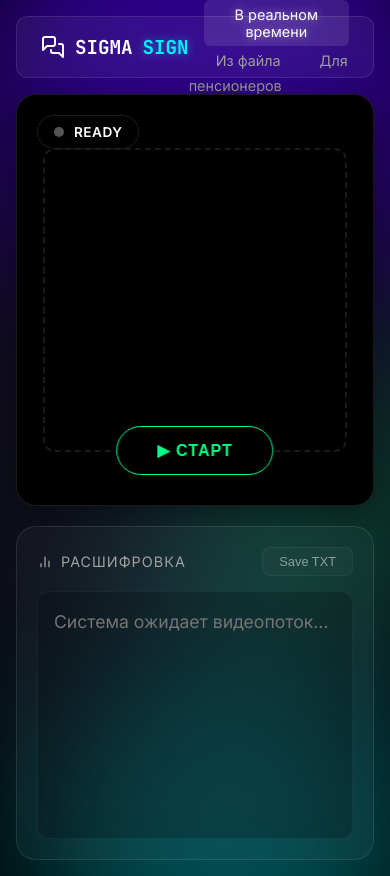
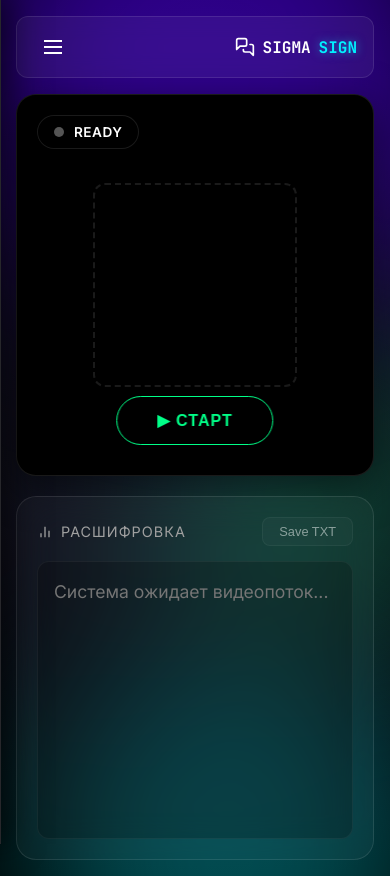
Before and after one commit to HSE-SignLanguage/frontend, a Vue app: page / in a window 390 px wide. Built offline with nearby package versions, Linux system fonts and the light colour scheme; no server answers.

Commit message:
Update ModernView.vue

```diff
--- a/src/views/ModernView.vue
+++ b/src/views/ModernView.vue
@@ -7,8 +7,8 @@
       <div class="orb orb-3"></div>
     </div>
 
-    <!-- Шапка -->
-    <header>
+    <!-- Десктопный хедер (виден только на десктопе) -->
+    <header class="desktop-header">
       <div class="logo">
         <svg width="24" height="24" viewBox="0 0 24 24" fill="none" stroke="white" stroke-width="2" stroke-linecap="round" stroke-linejoin="round">
           <path d="M14 9a2 2 0 0 1-2 2H6l-4 4V4c0-1.1.9-2 2-2h8a2 2 0 0 1 2 2v5Z"/>
@@ -22,6 +22,49 @@
         <router-link to="/simple/" class="nav-link">Для пенсионеров</router-link>
       </nav>
     </header>
+
+    <!-- Мобильный хедер (виден только на мобилке) -->
+    <div class="mobile-header">
+      <button class="menu-toggle" @click="toggleMobileMenu">
+        <svg width="24" height="24" viewBox="0 0 24 24" fill="none" stroke="white" stroke-width="2">
+          <line x1="3" y1="12" x2="21" y2="12"></line>
+          <line x1="3" y1="6" x2="21" y2="6"></line>
+          <line x1="3" y1="18" x2="21" y2="18"></line>
+        </svg>
+      </button>
+      <div class="mobile-logo">
+        <svg width="20" height="20" viewBox="0 0 24 24" fill="none" stroke="white" stroke-width="2" stroke-linecap="round" stroke-linejoin="round">
+          <path d="M14 9a2 2 0 0 1-2 2H6l-4 4V4c0-1.1.9-2 2-2h8a2 2 0 0 1 2 2v5Z"/>
+          <path d="M18 9h2a2 2 0 0 1 2 2v11l-4-4h-6a2 2 0 0 1-2-2v-1"/>
+        </svg>
+        SIGMA<span>SIGN</span>
+      </div>
+    </div>
+
+    <!-- Мобильное меню (видно только на мобилке) -->
+    <div class="mobile-menu" :class="{ active: isMobileMenuOpen }">
+      <div class="mobile-menu-header">
+        <div class="mobile-menu-logo">
+          <svg width="28" height="28" viewBox="0 0 24 24" fill="none" stroke="white" stroke-width="2" stroke-linecap="round" stroke-linejoin="round">
+            <path d="M14 9a2 2 0 0 1-2 2H6l-4 4V4c0-1.1.9-2 2-2h8a2 2 0 0 1 2 2v5Z"/>
+            <path d="M18 9h2a2 2 0 0 1 2 2v11l-4-4h-6a2 2 0 0 1-2-2v-1"/>
+          </svg>
+          SIGMA<span>SIGN</span>
+        </div>
+        <button class="menu-close" @click="toggleMobileMenu">
+          <svg width="24" height="24" viewBox="0 0 24 24" fill="none" stroke="white" stroke-width="2">
+            <line x1="18" y1="6" x2="6" y2="18"></line>
+            <line x1="6" y1="6" x2="18" y2="18"></line>
+          </svg>
+        </button>
+      </div>
+      <nav class="mobile-nav">
+        <button @click="setMode('camera'); toggleMobileMenu();" :class="{ active: mode === 'camera' }">В реальном времени</button>
+        <button @click="setMode('upload'); toggleMobileMenu();" :class="{ active: mode === 'upload' }">Из файла</button>
+        <router-link to="/simple/" class="mobile-nav-link" @click="toggleMobileMenu">Для пенсионеров</router-link>
+      </nav>
+    </div>
+    <div class="mobile-menu-overlay" :class="{ active: isMobileMenuOpen }" @click="toggleMobileMenu"></div>
 
     <main class="content-wrapper">
 
@@ -186,14 +229,12 @@
 </template>
 
 <script setup>
-import { ref, onMounted, onUnmounted, watch } from 'vue';
+import { ref, onMounted, onUnmounted } from 'vue';
 
-// --- Конфигурация ---
 const API_BASE = import.meta.env.VITE_API_BASE_URL;
 const FPS = 24;
 
-// --- State ---
-const mode = ref('camera'); // 'camera' | 'upload'
+const mode = ref('camera');
 const isStreaming = ref(false);
 const statusText = ref('Ready');
 const transcribedText = ref('');
@@ -207,18 +248,16 @@ const isUploading = ref(false);
 const isPolling = ref(false);
 const isDragOver = ref(false);
 const processingProgress = ref(0);
+const isMobileMenuOpen = ref(false);
 
-// --- Refs ---
 const videoEl = ref(null);
 const canvasEl = ref(null);
 const fileInput = ref(null);
 
-// --- WebSocket Vars ---
 let ws = null;
 let intervalId = null;
 let pollInterval = null;
 
-// --- Helper: URL Builder ---
 const getWsUrl = () => {
   let url = API_BASE.replace(/\/$/, '');
   if (url.startsWith('https')) {
@@ -229,12 +268,10 @@ const getWsUrl = () => {
   return `${url}/socket`;
 };
 
-// --- Helper: API URL ---
 const getApiUrl = (endpoint) => {
   return `${API_BASE.replace(/\/$/, '')}${endpoint}`;
 };
 
-// --- Lifecycle ---
 onMounted(async () => {
   if (mode.value === 'camera') {
     await initCamera();
@@ -246,7 +283,6 @@ onUnmounted(() => {
   stopPolling();
 });
 
-// --- Camera Logic (остается без изменений) ---
 async function initCamera() {
   if (mode.value !== 'camera') return;
   try {
@@ -281,6 +317,10 @@ function setMode(newMode) {
       videoEl.value.srcObject = null;
     }
   }
+}
+
+function toggleMobileMenu() {
+  isMobileMenuOpen.value = !isMobileMenuOpen.value;
 }
 
 function toggleStream() {
@@ -355,7 +395,6 @@ function sendFrame() {
   }, 'image/jpeg', 0.5);
 }
 
-// --- Upload Logic ---
 function triggerFileUpload() {
   if (fileInput.value) fileInput.value.click();
 }
@@ -439,10 +478,8 @@ async function startPolling() {
   if (pollInterval) clearInterval(pollInterval);
   isPolling.value = true;
 
-  // Первый опрос сразу
   await pollJobStatus();
 
-  // Затем каждые 2 секунды
   pollInterval = setInterval(async () => {
     await pollJobStatus();
   }, 2000);
@@ -468,15 +505,12 @@ async function pollJobStatus() {
     jobStatus.value = data.status;
     jobError.value = data.error || null;
 
-    // Обновляем прогресс
     if (data.total_batches && data.processed_batches) {
       processingProgress.value = Math.round((data.processed_batches / data.total_batches) * 100);
     }
 
-    // Если обработка завершена
     if (data.status === 'completed') {
       stopPolling();
-      // Автоматически загружаем текст
       loadTranscription();
     } else if (data.status === 'failed') {
       stopPolling();
@@ -547,7 +581,6 @@ function getStatusText(status) {
   return statusMap[status] || status;
 }
 
-// --- Export ---
 function downloadText() {
   if (!transcribedText.value) return;
   const blob = new Blob([transcribedText.value], { type: 'text/plain' });
@@ -588,8 +621,8 @@ function downloadText() {
 .orb-2 { width: 400px; height: 400px; background: #00f2ff; bottom: -20%; right: -10%; opacity: 0.3; }
 .orb-3 { width: 300px; height: 300px; background: #00ff88; top: 40%; left: 40%; opacity: 0.2; }
 
-/* --- Header --- */
-header {
+/* --- Desktop Header (только для десктопа) --- */
+.desktop-header {
   display: flex; justify-content: space-between; align-items: center;
   padding: 0 24px; height: 60px; z-index: 10;
   background: rgba(255,255,255,0.05); backdrop-filter: blur(10px);
@@ -610,6 +643,11 @@ nav button, .nav-link {
 nav button.active, .nav-link:hover {
   color: white; background: rgba(255,255,255,0.1);
   text-shadow: 0 0 10px rgba(255,255,255,0.5);
+}
+
+/* --- Mobile Header (скрыт на десктопе) --- */
+.mobile-header {
+  display: none;
 }
 
 /* --- Layout --- */
@@ -1013,12 +1051,177 @@ video { width: 100%; height: 100%; object-fit: cover; transform: scaleX(-1); }
   cursor: not-allowed;
 }
 
-/* --- Mobile --- */
+/* --- Mobile адаптация (все мобильные стили внутри этого медиа-запроса) --- */
 @media (max-width: 900px) {
-  .content-wrapper { flex-direction: column; }
-  .video-viewport { flex: none; height: 350px; }
-  .upload-zone { padding: 30px; }
-  .file-info { flex-direction: column; text-align: center; }
-  .btn-group { flex-direction: column; }
+  .desktop-header {
+    display: none;
+  }
+
+  .mobile-header {
+    display: flex;
+    align-items: center;
+    justify-content: space-between;
+    padding: 0 16px;
+    height: 60px;
+    z-index: 20;
+    background: rgba(255,255,255,0.05);
+    backdrop-filter: blur(10px);
+    border: 1px solid rgba(255,255,255,0.1);
+    border-radius: 12px;
+  }
+
+  .menu-toggle {
+    background: none;
+    border: none;
+    color: white;
+    cursor: pointer;
+    padding: 8px;
+    display: flex;
+    align-items: center;
+    justify-content: center;
+  }
+
+  .mobile-logo {
+    font-family: 'JetBrains Mono';
+    font-weight: 700;
+    font-size: 1rem;
+    display: flex;
+    gap: 8px;
+    align-items: center;
+  }
+
+  .mobile-logo span {
+    color: #00f2ff;
+    text-shadow: 0 0 10px rgba(0,242,255,0.5);
+  }
+
+  .mobile-menu {
+    position: fixed;
+    top: 0;
+    left: -280px;
+    width: 280px;
+    height: 100%;
+    background: #0f0f13;
+    z-index: 1000;
+    transition: left 0.3s ease;
+    display: flex;
+    flex-direction: column;
+    border-right: 1px solid rgba(255,255,255,0.1);
+    box-shadow: 10px 0 30px rgba(0,0,0,0.5);
+  }
+
+  .mobile-menu.active {
+    left: 0;
+  }
+
+  .mobile-menu-overlay {
+    position: fixed;
+    top: 0;
+    left: 0;
+    width: 100%;
+    height: 100%;
+    background: rgba(0,0,0,0.5);
+    backdrop-filter: blur(4px);
+    z-index: 999;
+    opacity: 0;
+    visibility: hidden;
+    transition: opacity 0.3s ease, visibility 0.3s;
+  }
+
+  .mobile-menu-overlay.active {
+    opacity: 1;
+    visibility: visible;
+  }
+
+  .mobile-menu-header {
+    padding: 20px;
+    border-bottom: 1px solid rgba(255,255,255,0.1);
+    display: flex;
+    justify-content: space-between;
+    align-items: center;
+  }
+
+  .mobile-menu-logo {
+    font-family: 'JetBrains Mono';
+    font-weight: 700;
+    font-size: 1.2rem;
+    display: flex;
+    gap: 10px;
+    align-items: center;
+  }
+
+  .mobile-menu-logo span {
+    color: #00f2ff;
+    text-shadow: 0 0 10px rgba(0,242,255,0.5);
+  }
+
+  .menu-close {
+    background: none;
+    border: none;
+    color: white;
+    cursor: pointer;
+    padding: 8px;
+    display: flex;
+    align-items: center;
+    justify-content: center;
+  }
+
+  .mobile-nav {
+    display: flex;
+    flex-direction: column;
+    padding: 20px;
+    gap: 12px;
+  }
+
+  .mobile-nav button,
+  .mobile-nav-link {
+    background: none;
+    border: none;
+    color: #a0a0a0;
+    font-size: 1rem;
+    cursor: pointer;
+    text-decoration: none;
+    padding: 12px 16px;
+    border-radius: 8px;
+    transition: all 0.3s;
+    font-family: 'Inter', sans-serif;
+    text-align: left;
+  }
+
+  .mobile-nav button.active,
+  .mobile-nav-link:hover {
+    color: white;
+    background: rgba(255,255,255,0.1);
+    text-shadow: 0 0 10px rgba(255,255,255,0.5);
+  }
+
+  .content-wrapper {
+    flex-direction: column;
+    height: calc(100% - 80px);
+  }
+
+  .video-viewport {
+    flex: none;
+    height: 350px;
+    padding: 15px;
+  }
+
+  .upload-zone {
+    padding: 30px;
+  }
+
+  .file-info {
+    flex-direction: column;
+    text-align: center;
+  }
+
+  .btn-group {
+    flex-direction: column;
+  }
+
+  .hand-tracking-box {
+    width: 200px;
+    height: 200px;
+  }
 }
 </style>
```
